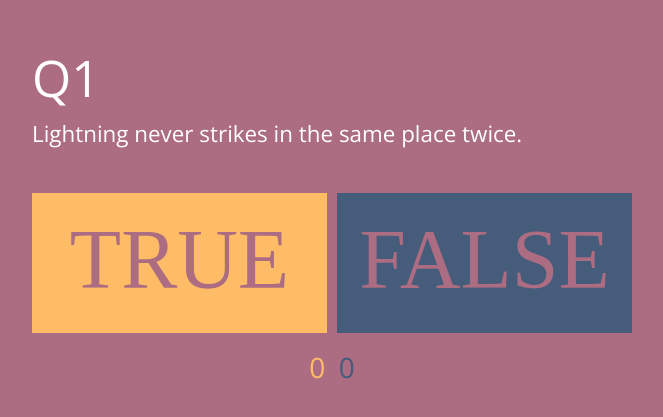
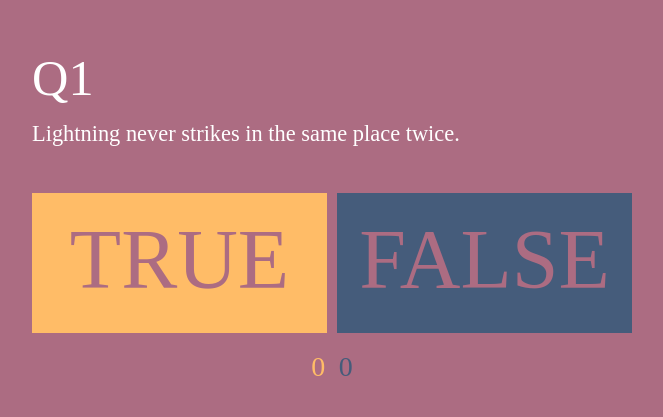
Before and after one commit to giftofjehovah/project1-quiz, a plain HTML site: page index.html in a window 1280 px wide. Shown: the part 147-564 px from the top of the page, without its empty margins (308-971 px from the left). Drawn offline with nearby package versions, Linux system fonts and the light colour scheme.

Commit message:
hopes this will solve the font problem

```diff
--- a/styles.css
+++ b/styles.css
@@ -6,7 +6,7 @@ body {
     padding: 0px;
     text-decoration: none;
     list-style: none;
-    font-family: 'Open Sans', sans-serif;
+    font-family: Futura;
     font-size: 14px;
     background-color: #AC6C82;
     color: white;
```
